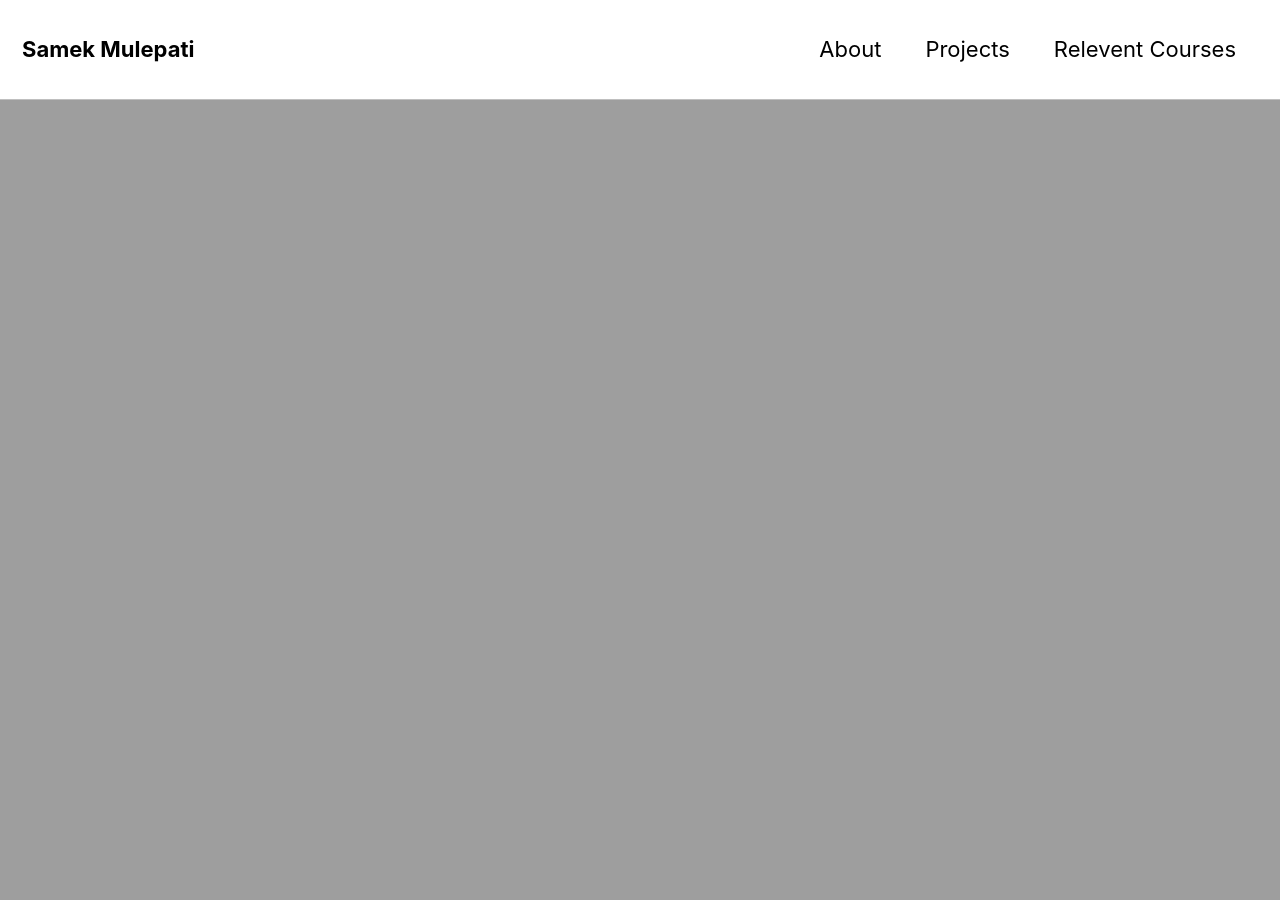
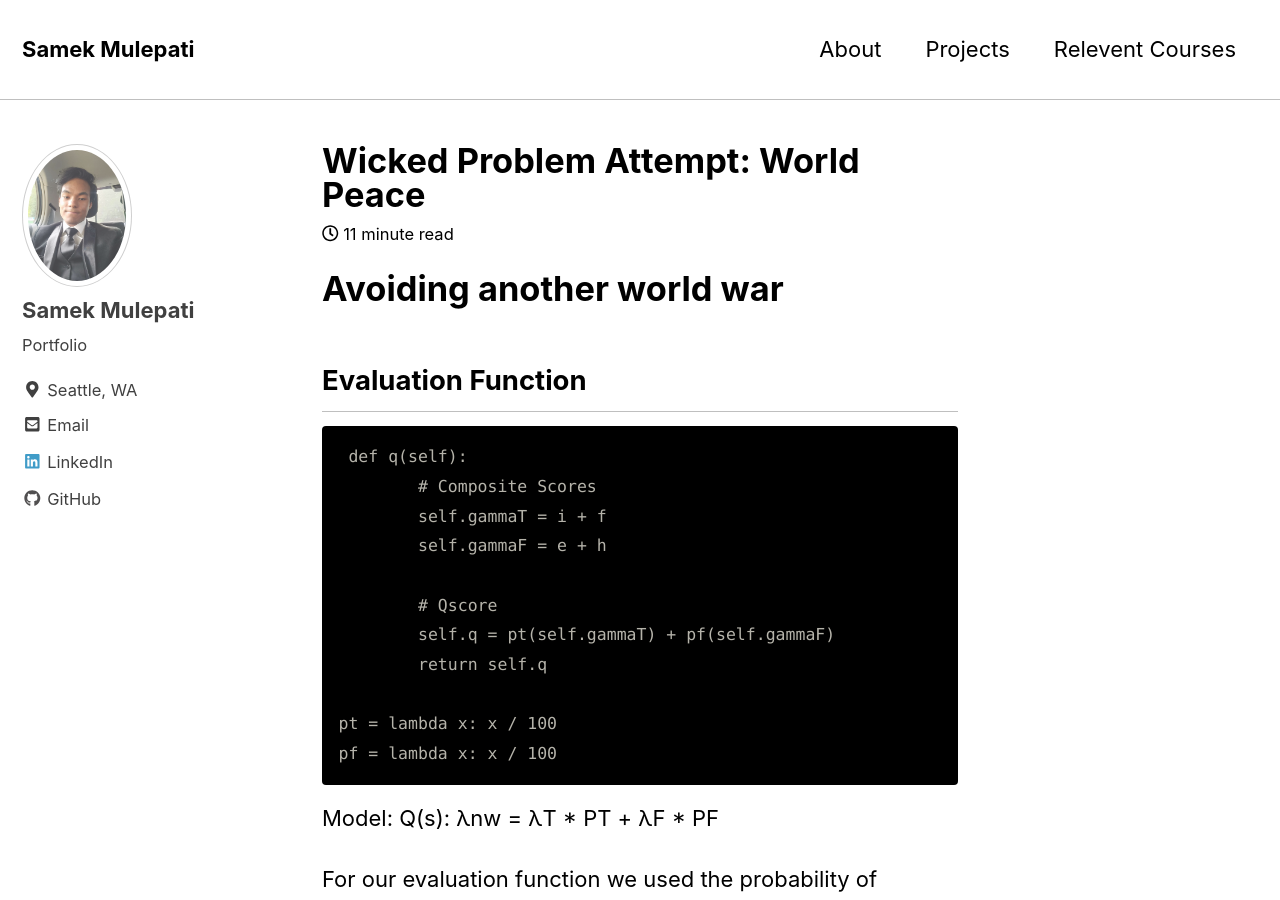
Before and after one commit to mulepati/samekmulepati.github.io, a Jekyll site: the page built from _posts/2020-04-22-wicked.md, in a window 1280 px wide and 900 px high. Built offline with Jekyll 4.4.1, drawn with Linux system fonts in a browser that asks for light colours; nearby versions of some CDN libraries.

Commit message:
Update 2020-04-22-wicked.md

```diff
--- a/_posts/2020-04-22-wicked.md
+++ b/_posts/2020-04-22-wicked.md
@@ -3,7 +3,6 @@ title: "Wicked Problem Attempt: World Peace"
 date: 2020-05-12
 tags: [Pathfinder, Python, Partner]
 header:
-  image: "/images/campusmap/campusMap.png"
 excerpt: "Attempted to create a simple model of countries and the list of actions they can take in order to achive world peace. Used Iterative Depth for Search to find a solution to world peace."
 mathjax: "true"
 ---
```
